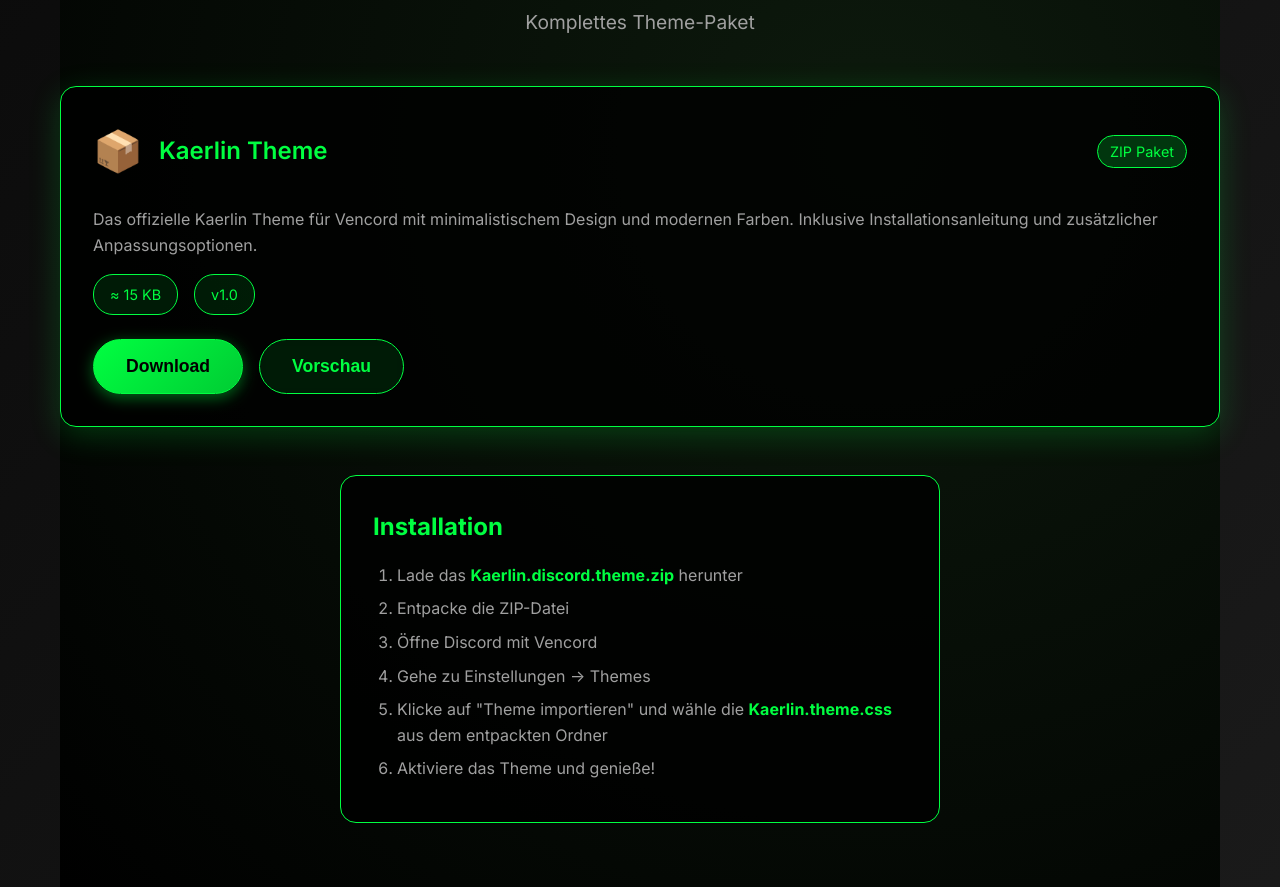
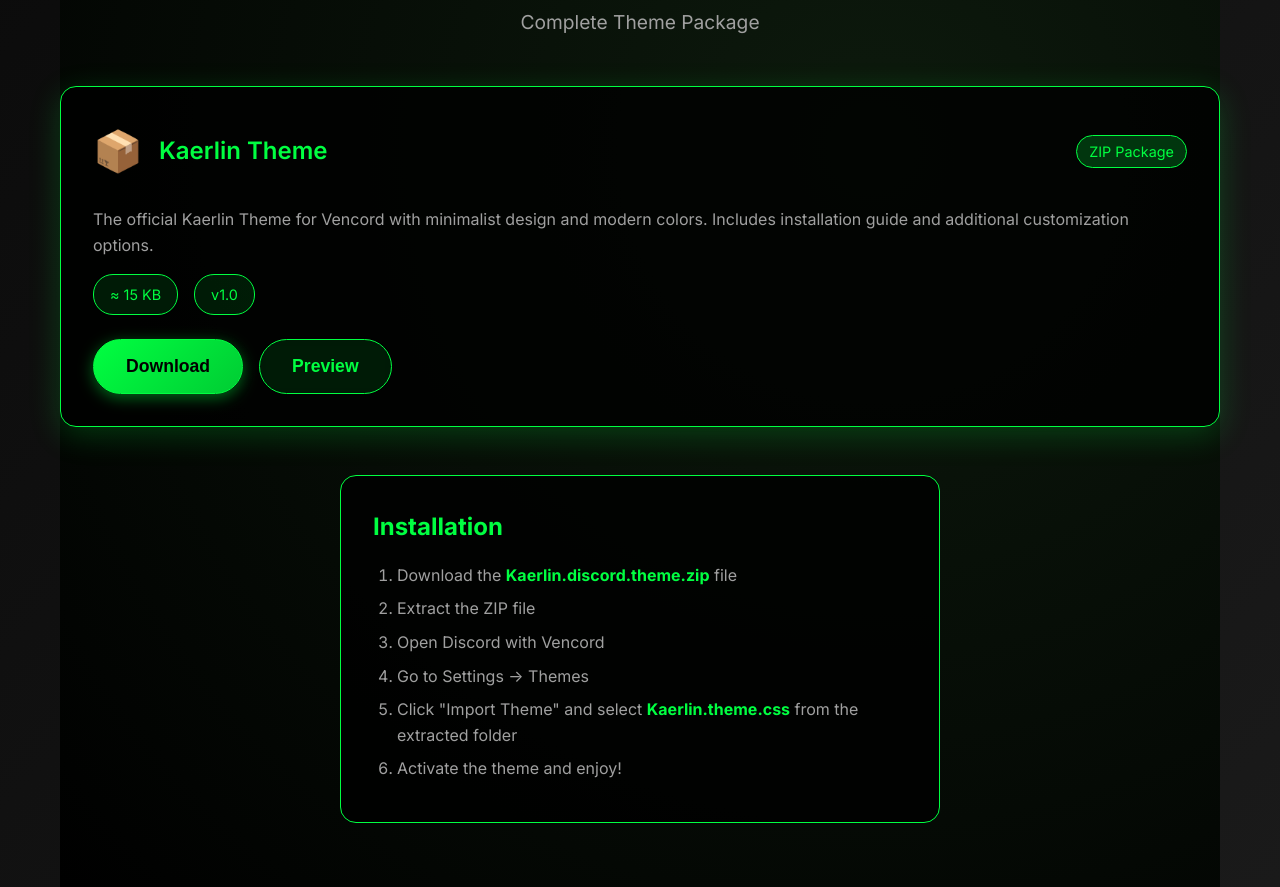
Before and after one commit to Demon675/kaerlin-tool-webside, a plain HTML site: page download.html in a window 1280 px wide. Shown: the part 240-1127 px from the top of the page. Drawn offline with Linux system fonts and the light colour scheme.

Commit message:
Update download.html

```diff
--- a/download.html
+++ b/download.html
@@ -1,5 +1,5 @@
 <!DOCTYPE html>
-<html lang="de">
+<html lang="en">
 <head>
     <meta charset="UTF-8">
     <meta name="viewport" content="width=device-width, initial-scale=1.0">
@@ -9,24 +9,24 @@
 </head>
 <body>
     <nav class="navbar">
-        <a href="index.html" class="nav-back">← Zurück</a>
+        <a href="index.html" class="nav-back">← Back</a>
         <h2 class="nav-title">Download</h2>
     </nav>
 
     <div class="container">
         <section class="download-section">
             <h1 class="section-title animate-fade-in">Download Kaerlin Theme</h1>
-            <p class="section-subtitle animate-slide-up">Komplettes Theme-Paket</p>
+            <p class="section-subtitle animate-slide-up">Complete Theme Package</p>
 
             <div class="download-grid">
                 <div class="download-card animate-on-scroll">
                     <div class="card-header">
                         <div class="file-icon">📦</div>
                         <h3>Kaerlin Theme</h3>
-                        <span class="file-type">ZIP Paket</span>
+                        <span class="file-type">ZIP Package</span>
                     </div>
                     <div class="card-content">
-                        <p>Das offizielle Kaerlin Theme für Vencord mit minimalistischem Design und modernen Farben. Inklusive Installationsanleitung und zusätzlicher Anpassungsoptionen.</p>
+                        <p>The official Kaerlin Theme for Vencord with minimalist design and modern colors. Includes installation guide and additional customization options.</p>
                         <div class="file-details">
                             <span class="file-size">≈ 15 KB</span>
                             <span class="file-version">v1.0</span>
@@ -37,7 +37,7 @@
                             Download
                         </button>
                         <button class="btn btn-secondary preview-btn" onclick="previewTheme()">
-                            Vorschau
+                            Preview
                         </button>
                     </div>
                 </div>
@@ -46,12 +46,12 @@
             <div class="installation-guide animate-on-scroll">
                 <h3>Installation</h3>
                 <ol>
-                    <li>Lade das <strong>Kaerlin.discord.theme.zip</strong> herunter</li>
-                    <li>Entpacke die ZIP-Datei</li>
-                    <li>Öffne Discord mit Vencord</li>
-                    <li>Gehe zu Einstellungen → Themes</li>
-                    <li>Klicke auf "Theme importieren" und wähle die <strong>Kaerlin.theme.css</strong> aus dem entpackten Ordner</li>
-                    <li>Aktiviere das Theme und genieße!</li>
+                    <li>Download the <strong>Kaerlin.discord.theme.zip</strong> file</li>
+                    <li>Extract the ZIP file</li>
+                    <li>Open Discord with Vencord</li>
+                    <li>Go to Settings → Themes</li>
+                    <li>Click "Import Theme" and select <strong>Kaerlin.theme.css</strong> from the extracted folder</li>
+                    <li>Activate the theme and enjoy!</li>
                 </ol>
             </div>
         </section>
@@ -61,7 +61,7 @@
         <div class="progress-bar">
             <div class="progress-fill"></div>
         </div>
-        <p>Download läuft...</p>
+        <p>Downloading...</p>
     </div>
 
     <script src="script.js"></script>
```
